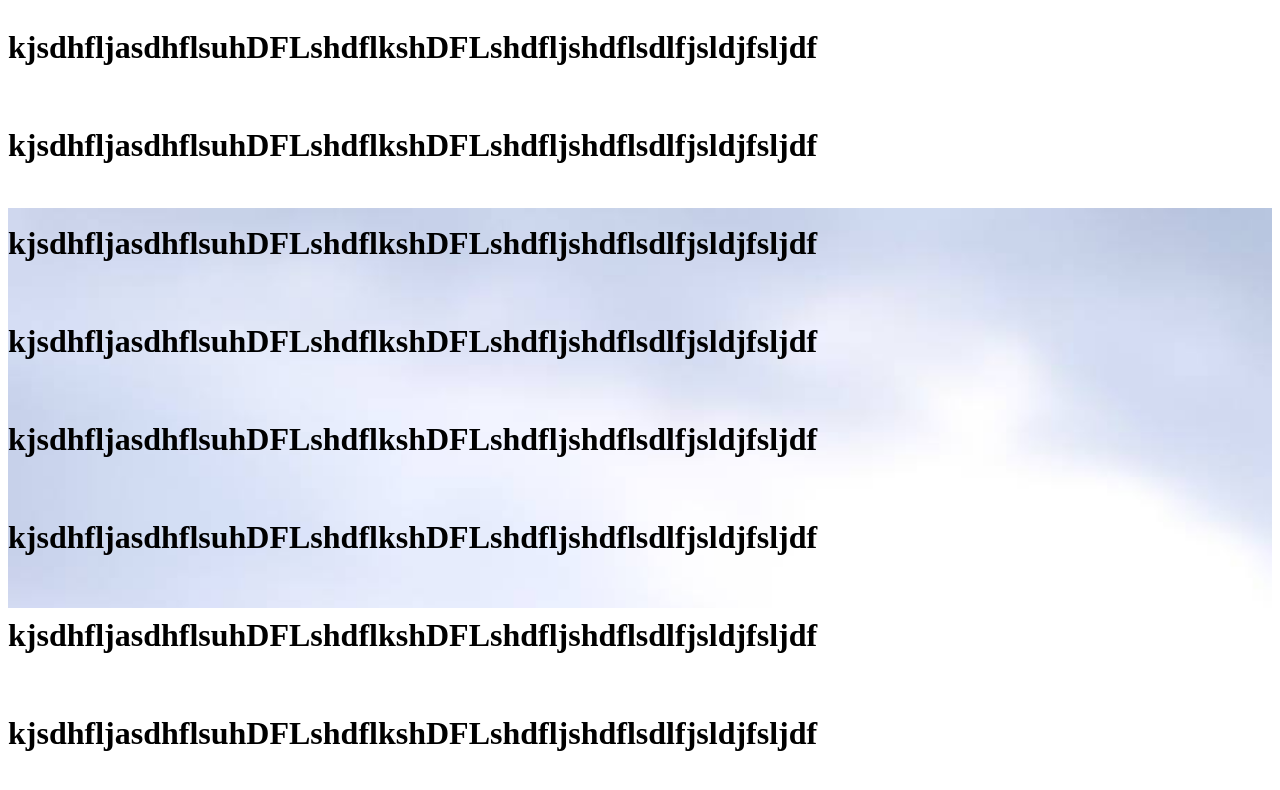
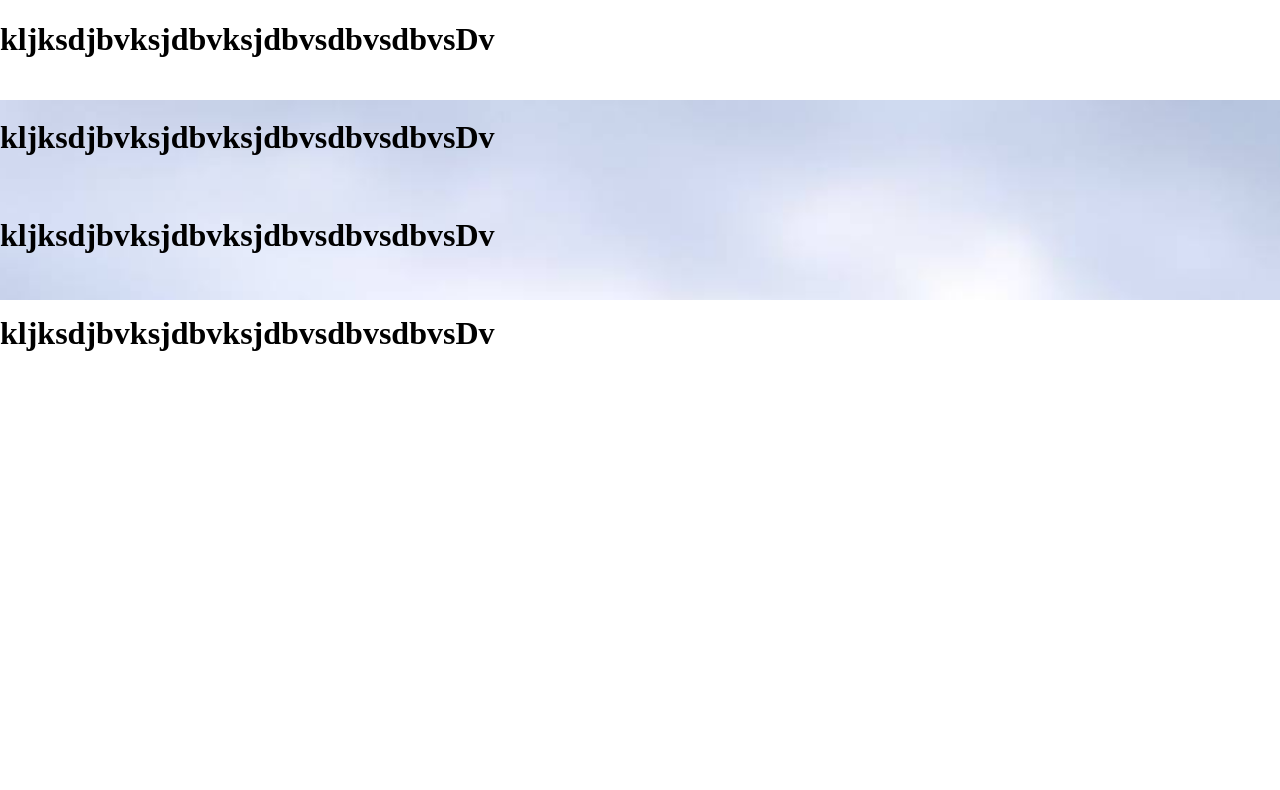
Before and after one commit to Blake-D/music-website-react, a React (Create React App) app: page / in a window 1280 px wide. Shown: the top 790 px of the page. Built offline with nearby package versions, Linux system fonts and the light colour scheme.

Commit message:
about to try a different parallax approach

```diff
--- a/src/App.js
+++ b/src/App.js
@@ -7,19 +7,17 @@ function App() {
   return (
     <div id="body">
       <div className="parallax">
+      <div className="parallax__layer parallax__layer--back"></div>
         <div className="parallax__layer parallax__layer--base">
-          <h1>kjsdhfljasdhflsuhDFLshdflkshDFLshdfljshdflsdlfjsldjfsljdf</h1><br></br>
-          <h1>kjsdhfljasdhflsuhDFLshdflkshDFLshdfljshdflsdlfjsldjfsljdf</h1><br></br>
-          <h1>kjsdhfljasdhflsuhDFLshdflkshDFLshdfljshdflsdlfjsldjfsljdf</h1><br></br>
-          <h1>kjsdhfljasdhflsuhDFLshdflkshDFLshdfljshdflsdlfjsldjfsljdf</h1><br></br>
-          <h1>kjsdhfljasdhflsuhDFLshdflkshDFLshdfljshdflsdlfjsldjfsljdf</h1><br></br>
-          <h1>kjsdhfljasdhflsuhDFLshdflkshDFLshdfljshdflsdlfjsldjfsljdf</h1><br></br>
-          <h1>kjsdhfljasdhflsuhDFLshdflkshDFLshdfljshdflsdlfjsldjfsljdf</h1><br></br>
-          <h1>kjsdhfljasdhflsuhDFLshdflkshDFLshdfljshdflsdlfjsldjfsljdf</h1><br></br>
-          <h1>kjsdhfljasdhflsuhDFLshdflkshDFLshdfljshdflsdlfjsldjfsljdf</h1><br></br>
-          <h1>kjsdhfljasdhflsuhDFLshdflkshDFLshdfljshdflsdlfjsldjfsljdf</h1><br></br>
+          <h1>kljksdjbvksjdbvksjdbvsdbvsdbvsDv</h1><br></br>
+          <h1>kljksdjbvksjdbvksjdbvsdbvsdbvsDv</h1><br></br>
+          <h1>kljksdjbvksjdbvksjdbvsdbvsdbvsDv</h1><br></br>
+          <h1>kljksdjbvksjdbvksjdbvsdbvsdbvsDv</h1><br></br>
+          <h1>kljksdjbvksjdbvksjdbvsdbvsdbvsDv</h1><br></br>
+          <h1>kljksdjbvksjdbvksjdbvsdbvsdbvsDv</h1><br></br>
+          <h1>kljksdjbvksjdbvksjdbvsdbvsdbvsDv</h1><br></br>
+          <h1>kljksdjbvksjdbvksjdbvsdbvsdbvsDv</h1><br></br>
         </div>
-        <div className="parallax__layer parallax__layer--back"></div>
       </div>
     </div>
     // <div id="body">
--- a/src/styles.css
+++ b/src/styles.css
@@ -1,6 +1,10 @@
+body{
+  margin: 0px 0px 0px 0px;
+}
+
 .parallax{
   perspective: 1px;
-  height: 100vh;
+  height: 50vh;
   overflow-x: hidden;
   overflow-y: auto;
 }
@@ -21,24 +25,10 @@
 .parallax__layer--back{
   transform: translateZ(-1px);
   background: url('./images/home_pic.jpg');
-  background-position: 20 -200px;
+  background-position: 0 0;
   background-repeat: no-repeat;
   background-size: cover;
   margin-left: -100vw;
   margin-right: -100vw;
   z-index: 0;
 }
-
-/* html{
-  height: 100%;
-  background: url('./images/home_pic.jpg');
-  background-position: 0 -100px;
-  background-repeat: no-repeat;
-  background-size: cover;
-}
-
-#test-area{
-  background-color: blue;
-  margin-top: 100px;
-  height: 1000px;
-} */
```
